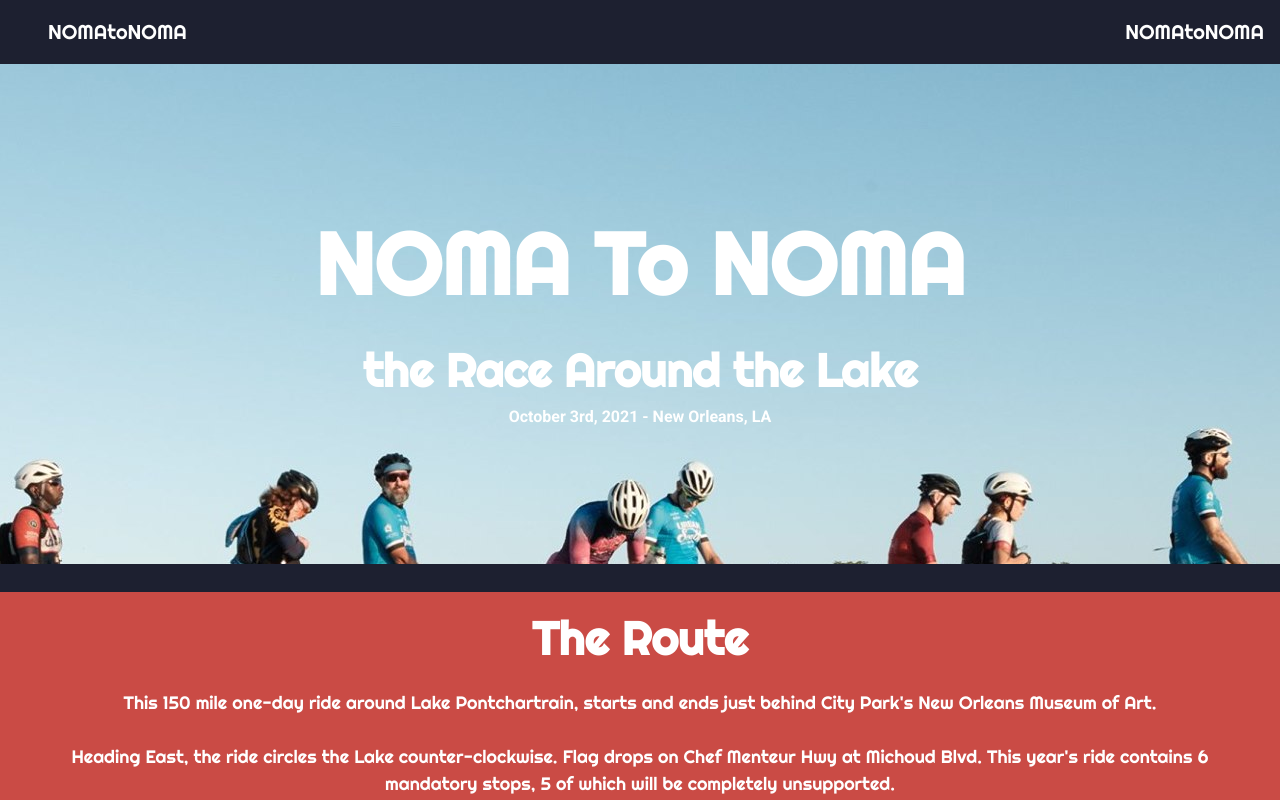
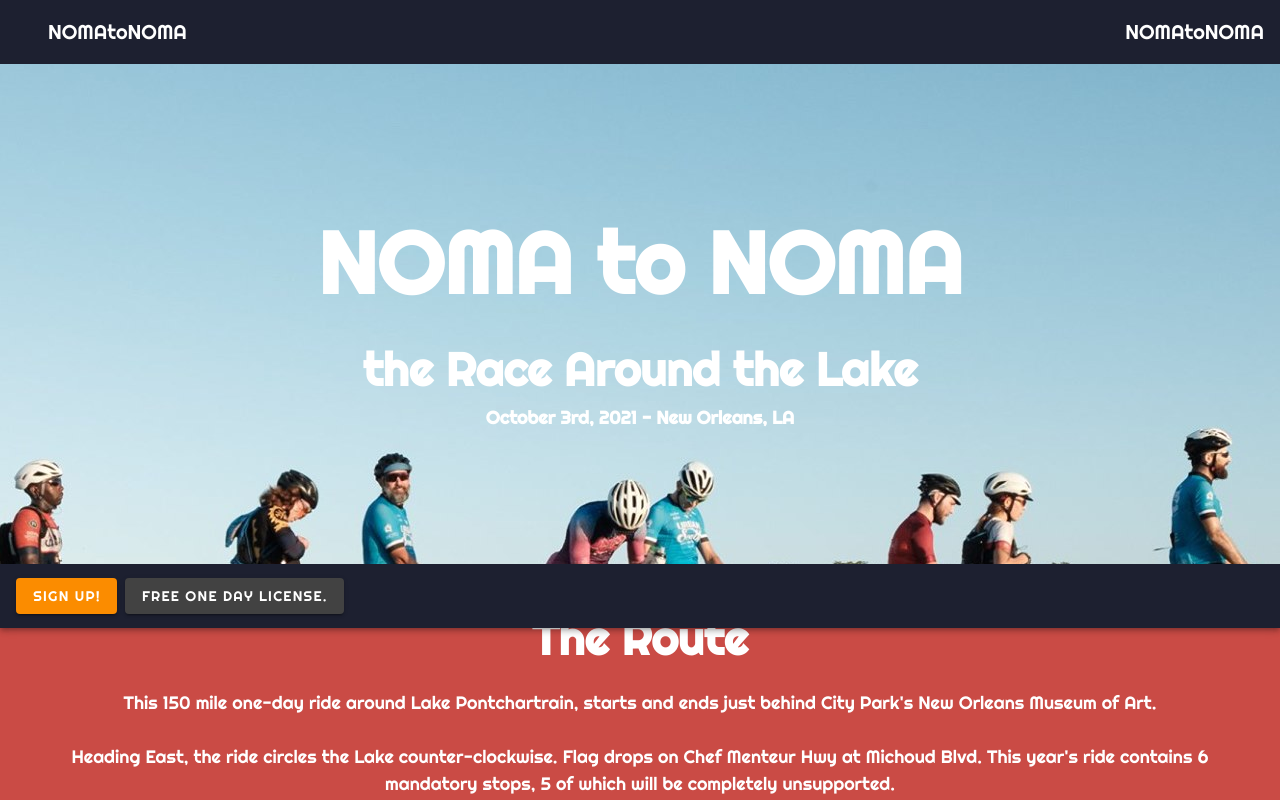
Before and after one commit to kennetholvr/nomatonoma, a Vue app: page / in a window 1280 px wide. Shown: the top 800 px of the page. Built offline with nearby package versions, Linux system fonts and the light colour scheme; some icons are missing; what vuejs-countdown-timer would draw is missing.

Commit message:
adds links to site

```diff
--- a/src/App.vue
+++ b/src/App.vue
@@ -29,19 +29,62 @@
               sm="12"
             >
               <h1 style="font-size: 86px;" class="titleText   mb-2">
-                NOMA To NOMA
+                NOMA to NOMA
               </h1>
               <h4 style="font-size: 46px;" class="justText">
                 the Race Around the Lake
               </h4>
-              <h4 lass="justText">
+              <h4 class="justText">
                 October 3rd, 2021 - New Orleans, LA
               </h4>
             </v-col>
           </v-row>
         </v-parallax>
       </div>
-      <div style="background-color: rgb(29,32,48); height: 5vh;"/>
+      <div style="background-color: rgb(29,32,48); height: 5vh;">
+        <v-app-bar
+            color="rgb(29,32,48)"
+            dark
+          >
+            <v-btn
+                    color="warning"
+                    v-on:click="bikeReg"
+                    class="hidden-sm-and-up titleText mr-2"
+                  >
+                  Sign Up!
+                  </v-btn>
+            <v-btn
+                    color="secondary"
+                    dark
+                    v-on:click="usac"
+                    class="hidden-sm-and-up titleText"
+                  >
+                  free one day license.
+            </v-btn>
+      <!-- <v-toolbar-title class="hidden-sm-and-up titleTextmr-2" v-on:click="bikeReg">Sign Up!</v-toolbar-title>
+      <v-toolbar-title class="hidden-sm-and-up titleText" v-on:click="bikeReg">free one day license</v-toolbar-title> -->
+            <v-btn
+                    color="warning"
+                    v-on:click="bikeReg"
+                    class="hidden-sm-and-down titleText mr-2"
+                  >
+                  Sign Up!
+                  </v-btn>
+            <v-btn
+                    color="secondary"
+                    dark
+                    v-on:click="usac"
+                    class="hidden-sm-and-down titleText"
+                  >
+                  free one day license.
+            </v-btn>
+      <!-- <v-toolbar-title class="hidden-sm-and-down titleText mr-2" v-on:click="bikeReg">Sign Up!</v-toolbar-title>
+      <v-toolbar-title class="hidden-sm-and-down titleText" v-on:click="bikeReg">free one day license.</v-toolbar-title> -->
+      <!-- <v-spacer class="hidden-sm-and-down titleText"></v-spacer>
+      <Icon class="hidden-sm-and-down titleText" v-on:click="instaStrava" icon="mdi:strava" color="white" style="font-size: 24px;" />
+      <v-toolbar-title class="hidden-sm-and-down titleText" v-on:click="instaStrava">NOMAtoNOMA</v-toolbar-title> -->
+    </v-app-bar>
+      </div>
       <div style="background-color: rgb(202,75,69); height: 60h;">
         <v-row
           align="center"
@@ -143,6 +186,12 @@
       insta () {
         window.open("https://www.instagram.com/nomatonoma/", "_blank");
       },
+      bikeReg () {
+        window.open("https://www.bikereg.com/nomatonoma?fbclid=IwAR2mqeZEvr8AklJWy7iJPUxyQ5iEubaSphhrCdgslDVvVnks0MKQz-iYhuo", "_blank");
+      },
+      usac () {
+        window.open("https://membership.usacycling.org/one-day/6377", "_blank");
+      },
       instaStrava () {
         window.open("https://www.strava.com/routes/2844283895391826238?fbclid=IwAR3GkOx-0SBLZ4F9v8eSDShmawdonIxdLUKtI3FpAxvQPPJfCqcaBjoPHP4", "_blank");
       },
```
